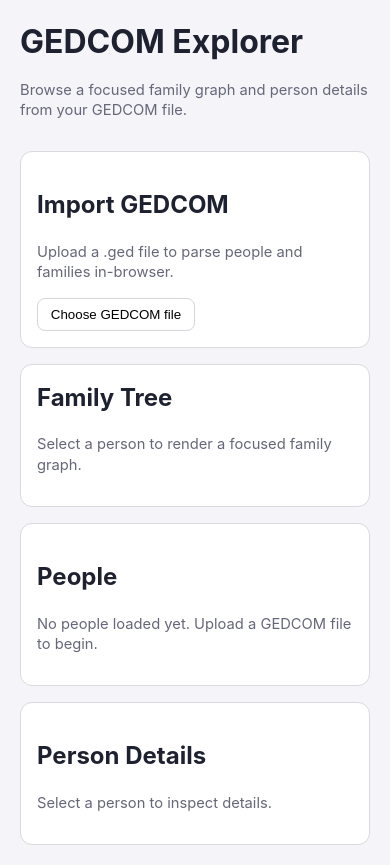
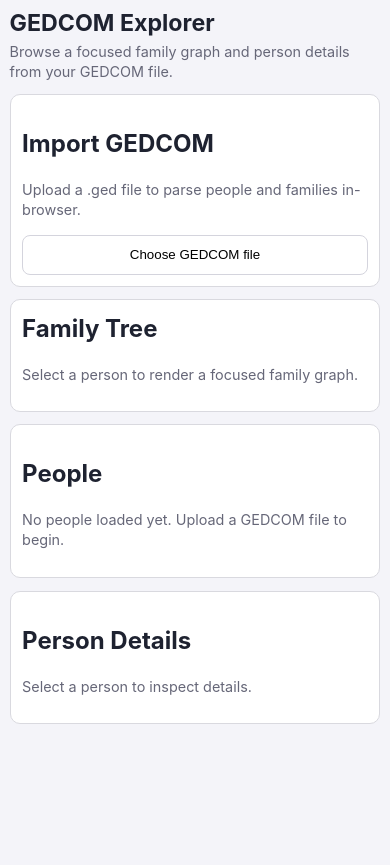
Before and after one commit to morty513-bot/gedcom-explorer, a React (Vite) app: page / in a window 390 px wide. After the commit the page ends 844 px from the top, so only its background shows below. Built offline with nearby package versions, Linux system fonts and the light colour scheme.

Commit message:
Improve mobile layout and family tree usability

```diff
--- a/src/App.css
+++ b/src/App.css
@@ -1,26 +1,34 @@
 .app {
   max-width: 1100px;
   margin: 0 auto;
-  padding: 1.25rem;
+  padding: clamp(0.75rem, 2.5vw, 1.25rem);
   display: grid;
-  gap: 1rem;
+  gap: 0.9rem;
 }
 
 header h1 {
   margin: 0;
+  font-size: clamp(1.45rem, 5.5vw, 2rem);
+  line-height: 1.15;
+}
+
+header p {
+  margin: 0.35rem 0 0;
 }
 
 .panel {
   border: 1px solid #d9d9df;
   border-radius: 12px;
-  padding: 1rem;
+  padding: clamp(0.75rem, 2.8vw, 1rem);
   background: #fff;
+  min-width: 0;
 }
 
 .layout-grid {
   display: grid;
-  grid-template-columns: repeat(auto-fit, minmax(320px, 1fr));
-  gap: 1rem;
+  grid-template-columns: repeat(auto-fit, minmax(280px, 1fr));
+  gap: 0.85rem;
+  align-items: start;
 }
 
 .person-list {
@@ -28,7 +36,7 @@ header h1 {
   margin: 0;
   padding: 0;
   display: grid;
-  gap: 0.5rem;
+  gap: 0.55rem;
   max-height: 460px;
   overflow: auto;
 }
@@ -39,10 +47,11 @@ header h1 {
   border-radius: 10px;
   background: #f8f8fb;
   text-align: left;
-  padding: 0.6rem 0.75rem;
+  padding: 0.72rem 0.82rem;
   cursor: pointer;
   display: grid;
   gap: 0.2rem;
+  min-height: 44px;
 }
 
 .person:hover {
@@ -66,6 +75,8 @@ header h1 {
 
 .file-pill {
   display: inline-block;
+  max-width: 100%;
+  overflow-wrap: anywhere;
   padding: 0.22rem 0.6rem;
   border-radius: 999px;
   border: 1px solid #d5d5df;
@@ -85,7 +96,8 @@ button {
   border: 1px solid #d4d4dd;
   border-radius: 8px;
   background: #fff;
-  padding: 0.5rem 0.8rem;
+  padding: 0.56rem 0.86rem;
+  min-height: 40px;
 }
 
 .upload-actions {
@@ -105,7 +117,8 @@ button {
 
 .small-button {
   font-size: 0.86rem;
-  padding: 0.35rem 0.6rem;
+  padding: 0.3rem 0.58rem;
+  min-height: 34px;
 }
 
 .secondary {
@@ -114,7 +127,12 @@ button {
 
 .focus-details {
   display: grid;
-  gap: 0.75rem;
+  gap: 0.72rem;
+}
+
+.focus-details h3,
+.focus-details h4 {
+  margin: 0;
 }
 
 .facts-grid {
@@ -144,6 +162,7 @@ button {
   text-decoration: underline;
   background: none;
   cursor: pointer;
+  min-height: 0;
 }
 
 .graph-panel h2 {
@@ -152,6 +171,10 @@ button {
 
 .graph-scroll {
   overflow: auto;
+  min-height: clamp(300px, 48vh, 520px);
+  border-radius: 10px;
+  -webkit-overflow-scrolling: touch;
+  touch-action: pan-x pan-y;
 }
 
 .graph-scroll svg {
@@ -221,3 +244,63 @@ button {
   font-size: 10px;
   fill: #616682;
 }
+
+@media (max-width: 720px) {
+  .app {
+    gap: 0.75rem;
+    padding: 0.75rem;
+  }
+
+  .layout-grid {
+    grid-template-columns: 1fr;
+  }
+
+  .person-list {
+    max-height: 42vh;
+  }
+
+  .upload-compact-row {
+    justify-content: stretch;
+  }
+
+  .upload-compact-row .small-button {
+    margin-left: auto;
+  }
+
+  .graph-scroll {
+    min-height: 340px;
+    max-height: 68vh;
+  }
+
+  .facts-grid {
+    grid-template-columns: minmax(76px, auto) 1fr;
+  }
+}
+
+@media (max-width: 420px) {
+  .app {
+    padding: 0.6rem;
+  }
+
+  .panel {
+    border-radius: 10px;
+    padding: 0.72rem;
+  }
+
+  button {
+    width: 100%;
+  }
+
+  .upload-actions > button {
+    flex: 1 1 100%;
+  }
+
+  .small-button {
+    width: auto;
+  }
+
+  .subtitle,
+  .muted {
+    font-size: 0.9rem;
+  }
+}
```
